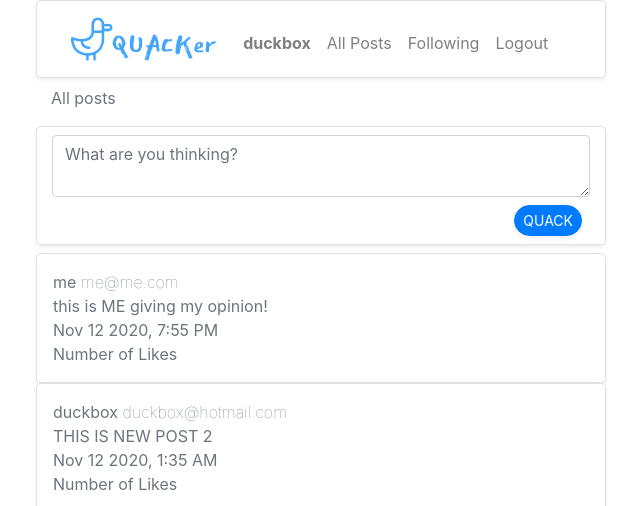
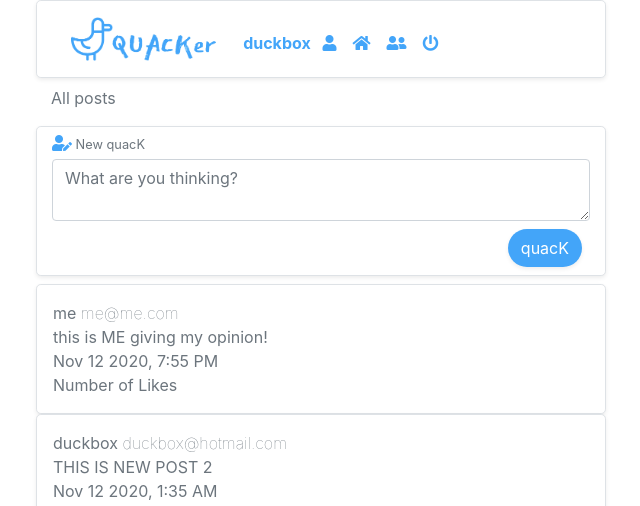
Before and after one commit to duckbox72/quacker, a Django app: page / in a window 1280 px wide. Shown: the top 506 px of the page, without its empty margins (319-959 px from the left). Run offline with Django 3.2, Linux system fonts and the light colour scheme; a user stored in the database is signed in; data comes from the database, SQL or seed files in the repository; both versions use the stored data as it was after the commit; some libraries are stand-ins or nearby versions.

Commit message:
Vector icons added as links and other template updates

```diff
--- a/network/static/network/styles.css
+++ b/network/static/network/styles.css
@@ -0,0 +1,21 @@
+.fas {
+    color: rgb(67, 165, 249);
+
+}
+.fas:hover {
+    color: rgb(7, 135, 249);
+}
+
+.my-btn {
+    color: white;
+    background-color: rgb(67, 165, 249);
+}
+
+.my-btn:hover {
+    color: white;
+    background-color: rgb(7, 135, 249);
+}
+
+.my-text {
+    color: rgb(67, 165, 249);
+}
--- a/network/templates/network/index.html
+++ b/network/templates/network/index.html
@@ -16,18 +16,19 @@
         <div class="col-lg-6 border rounded-lg shadow-sm bg-white">
             <form id="post-form">
                 <div class="row">
-                    <div class="col">
+                    <div class="col pt-1">
+                        <i class="fas fa-user-edit"></i><spam class="small"> New quacK</spam>
                         <!-- <p>New Post</p> -->
                     </div>
                 </div>
-                <div class="row mt-2">
+                <div class="row mt-1">
                     <div class="col">
                         <textarea id="post-form-text" class="form-control" type="text" placeholder="What are you thinking?" required></textarea>
                     </div>
                 </div>
                 <div class="row">
                     <div class="col text-right">
-                        <input id="post-form-submit" class="btn btn-primary rounded-pill shadow-sm btn-sm m-2" value="QUACK" type="submit">
+                        <input id="post-form-submit" class="btn my-btn rounded-pill shadow-sm  m-2" value="quacK" type="submit">
                     </div>
                 </div>
             </form>
--- a/network/templates/network/layout.html
+++ b/network/templates/network/layout.html
@@ -6,6 +6,7 @@
         <title>Social Network: {% block title %}{% endblock %}</title>
         <meta name="viewport" content="width=device-width, initial-scale=1, shrink-to-fit=no">
         <link rel="stylesheet" href="https://stackpath.bootstrapcdn.com/bootstrap/4.4.1/css/bootstrap.min.css" integrity="sha384-Vkoo8x4CGsO3+Hhxv8T/Q5PaXtkKtu6ug5TOeNV6gBiFeWPGFN9MuhOf23Q9Ifjh" crossorigin="anonymous">
+        <link rel="stylesheet" href="https://use.fontawesome.com/releases/v5.3.1/css/all.css" integrity="sha384-mzrmE5qonljUremFsqc01SB46JvROS7bZs3IO2EmfFsd15uHvIt+Y8vEf7N7fWAU" crossorigin="anonymous">
         <link href="{% static 'network/styles.css' %}" rel="stylesheet">
 
         {% block script %}
@@ -21,34 +22,34 @@
 
                         <a class="navbar-brand" href="#"><img src="{% static 'network/quacker-logo.png' %}" alt="ImgLogo" height="50px"></a>
 
-                        <button class="navbar-toggler" type="button" data-toggle="collapse" data-target="#navbarTogglerDemo01" aria-controls="navbarTogglerDemo01" aria-expanded="false" aria-label="Toggle navigation">
+                        <button class="navbar-toggler" type="button" data-toggle="collapse" data-target="#navbarTogglerDemo02" aria-controls="navbarTogglerDemo02" aria-expanded="false" aria-label="Toggle navigation">
                             <span class="navbar-toggler-icon"></span>
                         </button>
-                        <div class="collapse navbar-collapse" id="navbarTogglerDemo01">
+                        <div class="collapse navbar-collapse" id="navbarTogglerDemo02">
 
                             <div>
                                 <ul class="navbar-nav pt-2">
                                     {% if user.is_authenticated %}
                                         <li class="nav-item">
-                                            <a class="nav-link" href="#"><strong>{{ user.username }}</strong></a>
+                                            <a class="nav-link" href="#"><strong class="my-text">{{ user.username }} </strong><i class="fas fa-user ml-2"></i></a>
                                         </li>
                                     {% endif %}
                                     <li class="nav-item bg-">
-                                    <a class="nav-link" href="{% url 'index' %}">All Posts</a>
+                                    <a class="nav-link" href="{% url 'index' %}"><i class="fas fa-home"></i></a>
                                     </li>
                                     {% if user.is_authenticated %}
                                         <li class="nav-item">
-                                            <a class="nav-link" href="#">Following</a>
+                                            <a class="nav-link" href="#"><i class="fas fa-user-friends"></i></a>
                                         </li>
                                         <li class="nav-item">
-                                            <a class="nav-link" href="{% url 'logout' %}">Logout</a>
+                                            <a class="nav-link" href="{% url 'logout' %}"><i class="fas fa-power-off"></i></a>
                                         </li>
                                     {% else %}
                                         <li class="nav-item">
-                                            <a class="nav-link" href="{% url 'login' %}">Login</a>
+                                            <a class="nav-link" href="{% url 'login' %}"><i class="fas fa-user"></i></a>
                                         </li>
                                         <li class="nav-item">
-                                            <a class="nav-link" href="{% url 'register' %}">Register</a>
+                                            <a class="nav-link" href="{% url 'register' %}"><i class="fas fa-user-plus"></i></a>
                                         </li>
                                     {% endif %}
                                 </ul>
```
Also changed, not shown: network/templates/network/login.html (+7 -4 lines), network/templates/network/register.html (+7 -5 lines), db.sqlite3.
